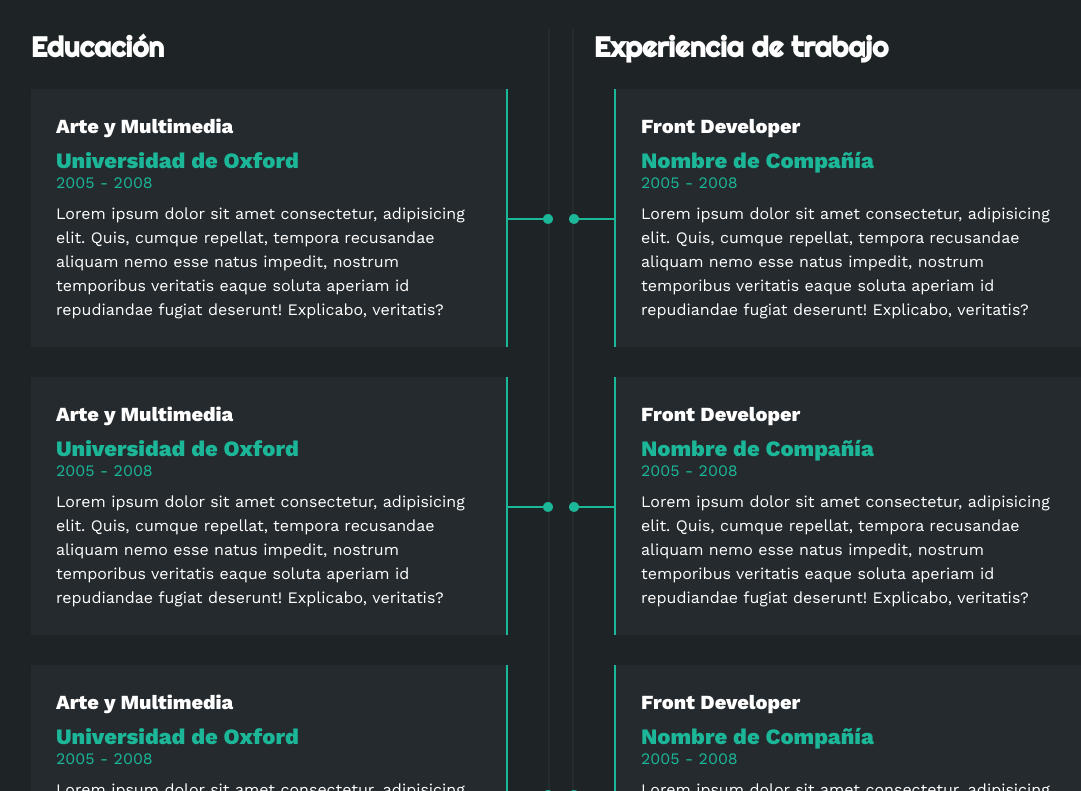
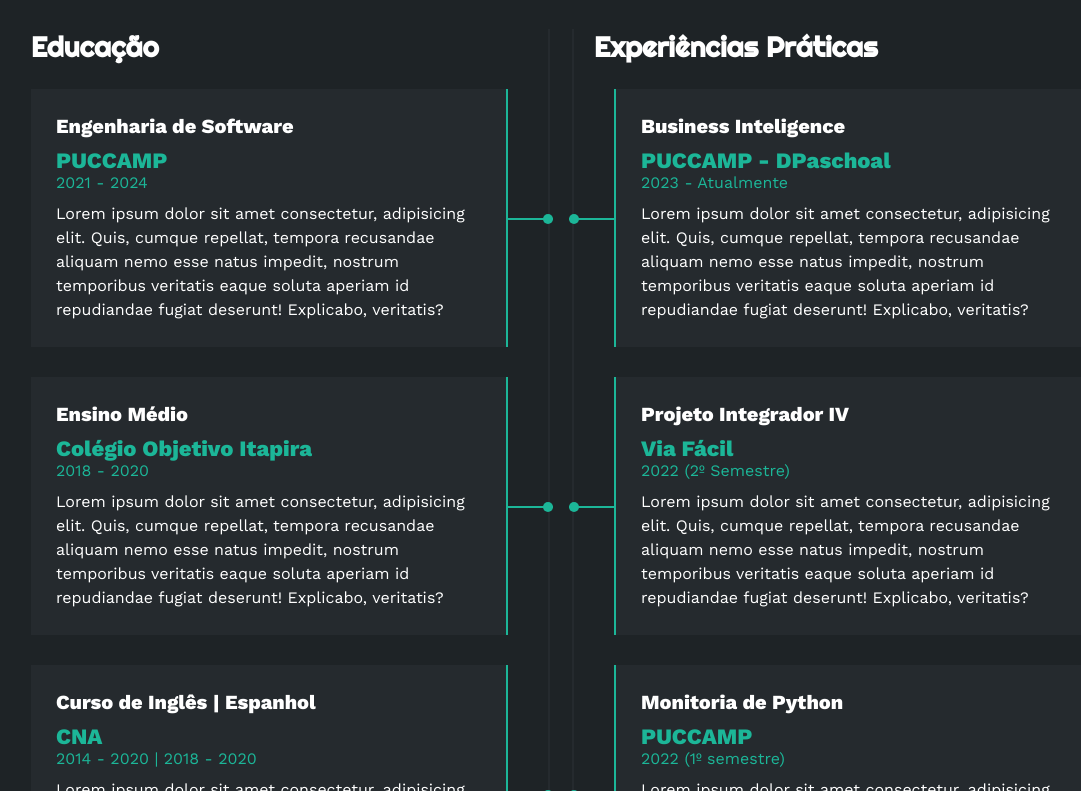
Before and after one commit to GianDutra/meu_portfolio, a React (Create React App) app: page / in a window 1280 px wide. Shown: the part 2169-2960 px from the top of the page, without its empty margins (79-1160 px from the left). Built offline with nearby package versions, Linux system fonts and the light colour scheme.

Commit message:
Curriculum module modificado

```diff
--- a/src/components/Curriculum/index.js
+++ b/src/components/Curriculum/index.js
@@ -6,29 +6,29 @@
     <h2>Curriculum</h2>
     <div class="fila">
         <div class="col izquierda">
-            <h3>Educación</h3>
+            <h3>Educação</h3>
             <div class="item izq">
-                <h4>Arte y Multimedia</h4>
-                <span class="casa">Universidad de Oxford</span>
-                <span class="fecha">2005 - 2008</span>
+                <h4>Engenharia de Software</h4>
+                <span class="casa">PUCCAMP</span>
+                <span class="fecha">2021 - 2024</span>
                 <p>Lorem ipsum dolor sit amet consectetur, adipisicing elit. Quis, cumque repellat, tempora recusandae aliquam nemo esse natus impedit, nostrum temporibus veritatis eaque soluta aperiam id repudiandae fugiat deserunt! Explicabo, veritatis?</p>
                 <div class="conectori">
                     <div class="circuloi"></div>
                 </div>
             </div>
             <div class="item izq">
-                <h4>Arte y Multimedia</h4>
-                <span class="casa">Universidad de Oxford</span>
-                <span class="fecha">2005 - 2008</span>
+                <h4>Ensino Médio</h4>
+                <span class="casa">Colégio Objetivo Itapira</span>
+                <span class="fecha">2018 - 2020</span>
                 <p>Lorem ipsum dolor sit amet consectetur, adipisicing elit. Quis, cumque repellat, tempora recusandae aliquam nemo esse natus impedit, nostrum temporibus veritatis eaque soluta aperiam id repudiandae fugiat deserunt! Explicabo, veritatis?</p>
                 <div class="conectori">
                     <div class="circuloi"></div>
                 </div>
             </div>
             <div class="item izq">
-                <h4>Arte y Multimedia</h4>
-                <span class="casa">Universidad de Oxford</span>
-                <span class="fecha">2005 - 2008</span>
+                <h4>Curso de Inglês | Espanhol</h4>
+                <span class="casa">CNA</span>
+                <span class="fecha">2014 - 2020 | 2018 - 2020</span>
                 <p>Lorem ipsum dolor sit amet consectetur, adipisicing elit. Quis, cumque repellat, tempora recusandae aliquam nemo esse natus impedit, nostrum temporibus veritatis eaque soluta aperiam id repudiandae fugiat deserunt! Explicabo, veritatis?</p>
                 <div class="conectori">
                     <div class="circuloi"></div>
@@ -37,29 +37,29 @@
         </div>
 
         <div class="col derecha">
-            <h3>Experiencia de trabajo</h3>
+            <h3>Experiências Práticas</h3>
             <div class="item der">
-                <h4>Front Developer</h4>
-                <span class="casa">Nombre de Compañía</span>
-                <span class="fecha">2005 - 2008</span>
+                <h4>Business Inteligence</h4>
+                <span class="casa">PUCCAMP - DPaschoal</span>
+                <span class="fecha">2023 - Atualmente</span>
                 <p>Lorem ipsum dolor sit amet consectetur, adipisicing elit. Quis, cumque repellat, tempora recusandae aliquam nemo esse natus impedit, nostrum temporibus veritatis eaque soluta aperiam id repudiandae fugiat deserunt! Explicabo, veritatis?</p>
                 <div class="conectord">
                     <div class="circulod"></div>
                 </div>
             </div>
             <div class="item der">
-                <h4>Front Developer</h4>
-                <span class="casa">Nombre de Compañía</span>
-                <span class="fecha">2005 - 2008</span>
+                <h4>Projeto Integrador IV</h4>
+                <span class="casa">Via Fácil</span>
+                <span class="fecha">2022 (2º Semestre)</span>
                 <p>Lorem ipsum dolor sit amet consectetur, adipisicing elit. Quis, cumque repellat, tempora recusandae aliquam nemo esse natus impedit, nostrum temporibus veritatis eaque soluta aperiam id repudiandae fugiat deserunt! Explicabo, veritatis?</p>
                 <div class="conectord">
                     <div class="circulod"></div>
                 </div>
             </div>
             <div class="item der">
-                <h4>Front Developer</h4>
-                <span class="casa">Nombre de Compañía</span>
-                <span class="fecha">2005 - 2008</span>
+                <h4>Monitoria de Python</h4>
+                <span class="casa">PUCCAMP</span>
+                <span class="fecha">2022 (1º semestre)</span>
                 <p>Lorem ipsum dolor sit amet consectetur, adipisicing elit. Quis, cumque repellat, tempora recusandae aliquam nemo esse natus impedit, nostrum temporibus veritatis eaque soluta aperiam id repudiandae fugiat deserunt! Explicabo, veritatis?</p>
                 <div class="conectord">
                     <div class="circulod"></div>
--- a/src/components/Skills/index.js
+++ b/src/components/Skills/index.js
@@ -1,4 +1,5 @@
 import React, { useEffect, useRef } from 'react';
+
 
 const Skills = () => {
   const skillsRef = useRef(null);
```
